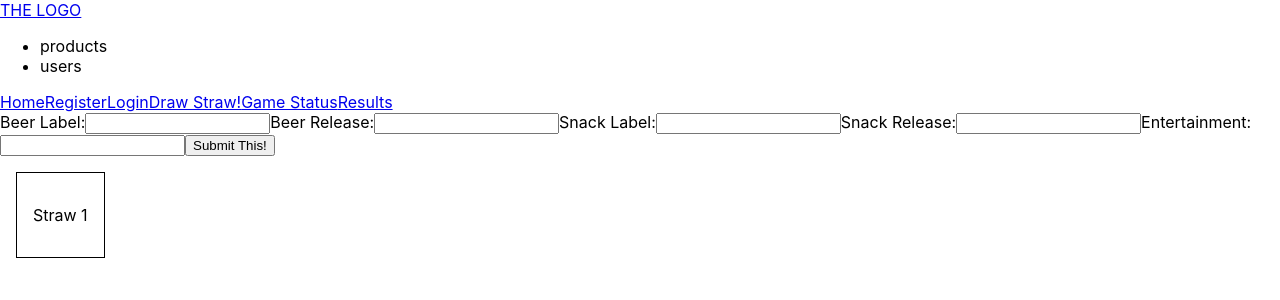
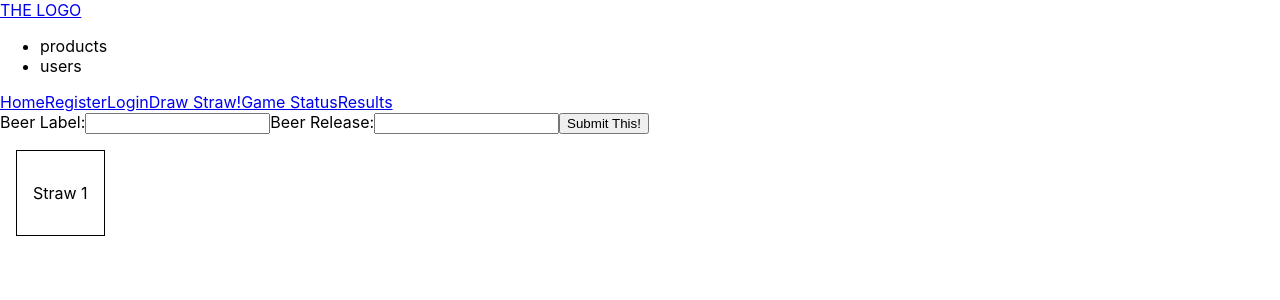
Before and after one commit to pocketcalculator/drawstrawsforbeerandsnacks-client, a React (Create React App) app: page /draw in a window 1280 px wide. Shown: the top 300 px of the page. Built offline with nearby package versions, Linux system fonts and the light colour scheme.

Commit message:
form data collection still broken

```diff
--- a/src/components/Draw/Draw.js
+++ b/src/components/Draw/Draw.js
@@ -6,11 +6,14 @@ import Form from "./Form/Form"
 import './Draw.css'
 
 const Draw = (props) => {
-  console.log(props.clicked)
   return (
     <div>
-      <Form />
-      <StrawBox clicked={() => props.clicked()}/>
+      <Form
+        submitted={(event) => props.submitted(event)}
+        changed={(event) => props.changed(event)}
+        beerLabel={props.beerLabel}
+        beerRelease={props.beerRelease}/>
+      <StrawBox strawClicked={() => props.strawClicked()}/>
     </div>
   )
 }
--- a/src/components/Draw/Form/Form.js
+++ b/src/components/Draw/Form/Form.js
@@ -6,17 +6,26 @@ const Form = ( props ) => {
   return (
     <form onSubmit={props.submitted}>
       <label htmlFor="beerLabel">Beer Label:</label>
-      <input id="beerLabel" name="beerLabel" type="text" />
+      <input
+        onChange={props.changed}
+        id="beerLabel"
+        name="beerLabel"
+        type="text"
+        value={props.beerLabel}
+      />
+
       <label htmlFor="beerRelease">Beer Release:</label>
-      <input id="beerRelease" name="beerRelease" type="text" />
-      <label htmlFor="snackLabel">Snack Label:</label>
-      <input id="snackLabel" name="snackLabel" type="text" />
-      <label htmlFor="snackRelease">Snack Release:</label>
-      <input id="snackRelease" name="snackRelease" type="text" />
-      <label htmlFor="entertainment">Entertainment:</label>
-      <input id="entertainment" name="entertainment" type="text" />
+      <input
+        onChange={props.changed}
+        id="beerRelease"
+        name="beerRelease"
+        type="text"
+        value={props.beerRelease}
+      />
+
       <button>Submit This!</button>
-    </form>
+
+  </form>
   )
 }
 
--- a/src/components/Draw/StrawBox/StrawBox.js
+++ b/src/components/Draw/StrawBox/StrawBox.js
@@ -4,7 +4,7 @@ import './StrawBox.css'
 
 const StrawBox = ( props ) => {
   return (
-    <div className='drawStrawBox' onClick={props.clicked}>
+    <div className='drawStrawBox' onClick={props.strawClicked}>
       <p>Straw 1</p>
     </div>
   )
--- a/src/components/Status/Status.js
+++ b/src/components/Status/Status.js
@@ -5,6 +5,10 @@ const Status = ( props ) => {
   let gameStatus
   if (props.newGame === true) {
     gameStatus = 'No one has entered for this week yet.  Draw a straw to get it started!'
+  } else {
+    gameStatus = (
+      props.currentGame.week
+    )
   }
   return (
     <div>
--- a/src/containers/App.js
+++ b/src/containers/App.js
@@ -15,10 +15,16 @@ class App extends Component {
 
   state = {
     newGame: false,
+    submissionData: {
+      username: '',
+      strawDrawn: '',
+      beerLabel: '',
+      beerRelease: ''
+    },
     currentGame: {
       id: '',
       week: 52,
-      straws: [19, 10, 50, 33, 21, 5, 99, 61, 75],
+      straws: [1, 2, 3, 4, 5, 6, 7, 8, 9],
       players: []
     },
     archivedGames: [
@@ -80,30 +86,35 @@ class App extends Component {
   formSubmitHandler = ( event ) => {
     event.preventDefault()
     console.log('formSubmitHandler invoked!')
-    console.log(event.target.value)
+    this.setState({submissionData: {[event.target.name]: event.target.value}})
+  }
+
+  formChangeHandler = ( event, id ) => {
+    console.log('formSubmitHandler invoked!')
+    const fieldIndex = this.state.submissionData.findIndex(field => {
+      return field.id === field
+    })
+
+    const field = {
+      ...this.state.submissionData[fieldIndex]
+    }
+
+    field.name = event.target.value
+
+    const submissionData = {...this.state.submissionData}
+    submissionData[fieldIndex] = field
+    this.setState({submissionData: submissionData})
   }
 
   strawClickHandler = () => {
     console.log('strawClickHandler invoked!')
-    /*
-    let players = [...this.state.currentGame.players]
     let currentPlayer = {
-      username: username,
-      strawdrawn: 1,
-      strawlength: this.state.currentGame.straws[0],
-      beerRelease: "testBeerRelease1",
-      beerBrand: "testBeerBrand1",
-      snackRelease: "testsnackRelease1",
-      snackBrand: "testsnackBrand1",
-      entertainment: "testEntertainment1"
+      username: 'paul',
+      strawDrawn: 1
     }
-    players.push(currentPlayer)
     this.setState(
-      { currentGame:
-            { players: players }
-      }
+      { submissionData: currentPlayer }
     )
-    */
   }
 /*
   startGame = () => {
@@ -125,6 +136,7 @@ class App extends Component {
 */
 
   render() {
+    let field
     return (
       <div>
         <Navbar />
@@ -137,7 +149,13 @@ class App extends Component {
               <Route path="/register" component={Register} />
               <Route
                 path="/draw"
-                render={(props) => <Draw submitted={(event) => this.formSubmitHandler(event)} clicked={() => this.strawClickHandler()} />}
+                render={(props) => <Draw
+                  submitted={(event) => this.formSubmitHandler(event)}
+                  changed={this.formChangeHandler.bind(this, field)}
+                  strawClicked={() => this.strawClickHandler()}
+                  beerLabel={this.state.submissionData.beerLabel}
+                  beerRelease={this.state.submissionData.beerRelease}
+                  />}
               />
               <Route
                 path="/results"
@@ -145,7 +163,7 @@ class App extends Component {
               />
               <Route
                 path="/status"
-                render={(props) => <Status newGame={this.state.newGame} />}
+                render={(props) => <Status newGame={this.state.newGame} currentGame={this.state.currentGame} />}
               />
               <Route component={Error} />
             </Switch>
```
